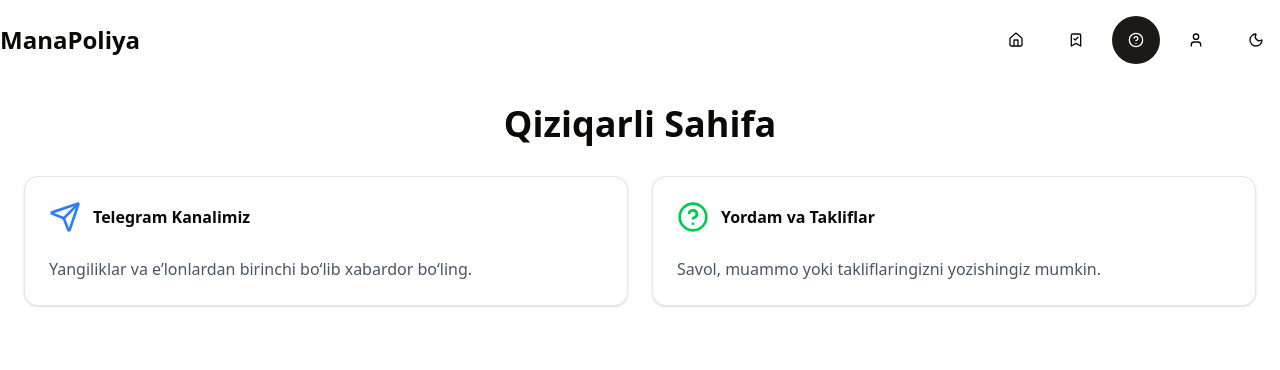
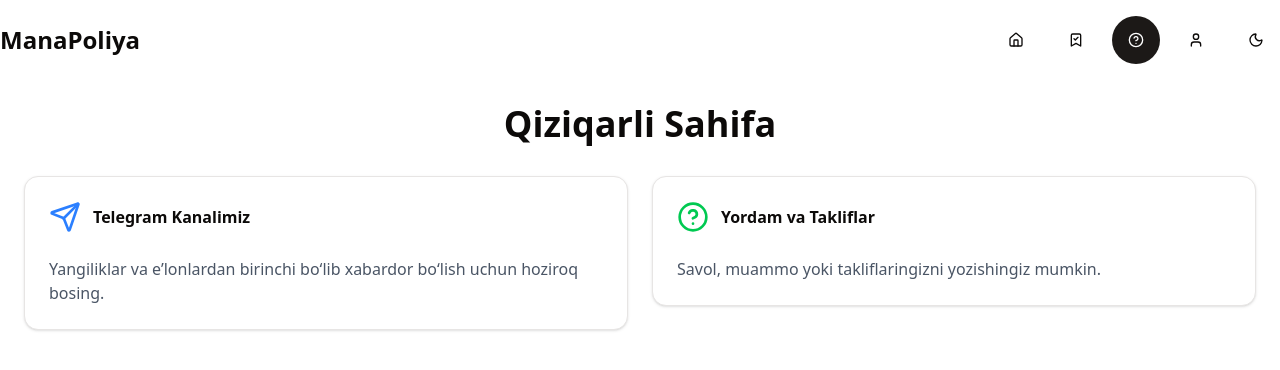
Before and after one commit to Rozimuxammed/manapoliya, a React (Vite) app: page /interests in a window 1280 px wide. Shown: the top 370 px of the page. Built offline with nearby package versions, Linux system fonts and the light colour scheme.

Commit message:
by rozimuxammed

```diff
--- a/src/pages/Interes.jsx
+++ b/src/pages/Interes.jsx
@@ -26,13 +26,14 @@ export default function Interes() {
                 <CardTitle>Telegram Kanalimiz</CardTitle>
               </CardHeader>
 
-              <CardContent className="relative z-10">
+              <CardContent className="relative">
                 <p className="text-gray-600">
-                  Yangiliklar va e’lonlardan birinchi bo‘lib xabardor bo‘ling.
+                  Yangiliklar va e’lonlardan birinchi bo‘lib xabardor bo‘lish
+                  uchun hoziroq bosing.
                 </p>
               </CardContent>
 
-              <div className="absolute inset-0 flex items-center justify-center bg-black/70 text-white text-xl font-bold opacity-0 group-hover:opacity-100 transition-opacity rounded-[10px] duration-500">
+              <div className="absolute inset-0 flex items-center justify-center bg-black/80 text-white text-xl font-bold opacity-0 group-hover:opacity-100 transition-opacity rounded-[10px] duration-500">
                 Kirish →
               </div>
             </Card>
```
